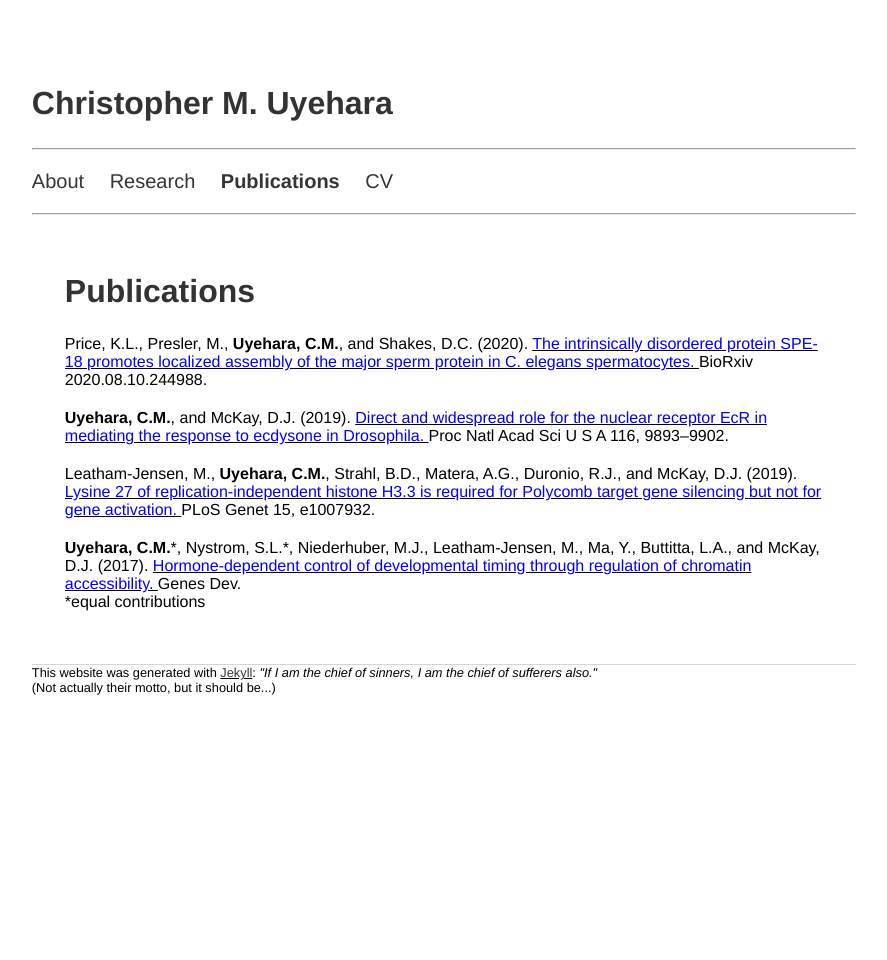
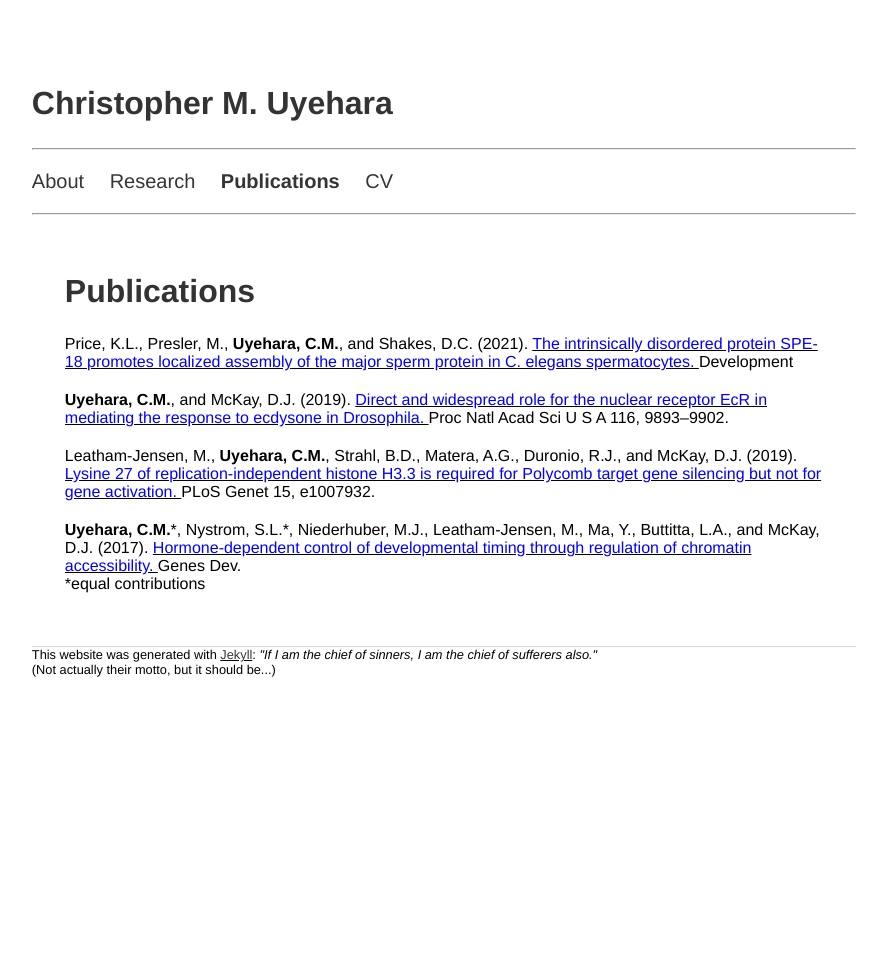
Before and after one commit to cmuyehara/cmuyehara.github.io, a Jekyll site: the page built from pages/publications.html, in a window 1280 px wide. Shown: the whole page, without its empty margins (196-1083 px from the left). Built offline with Jekyll 4.4.1, drawn with Linux system fonts in a browser that asks for light colours; nearby versions of some CDN libraries.

Commit message:
changed price et al reference to the published version

```diff
--- a/_data/publications.yml
+++ b/_data/publications.yml
@@ -1,8 +1,8 @@
 - authors: "Price, K.L., Presler, M., <b>Uyehara, C.M.</b>, and Shakes, D.C."
-  year: "2020"
+  year: "2021"
   title: "The intrinsically disordered protein SPE-18 promotes localized assembly of the major sperm protein in C. elegans spermatocytes."
-  jrnl: "BioRxiv 2020.08.10.244988."
-  link: "https://www.biorxiv.org/content/10.1101/2020.08.10.244988v1"
+  jrnl: "Development"
+  link: "https://journals.biologists.com/dev/article-abstract/148/5/dev195875/237502/The-intrinsically-disordered-protein-SPE-18?redirectedFrom=fulltext"
 
 
 - authors: "<b>Uyehara, C.M.</b>, and McKay, D.J."
```
